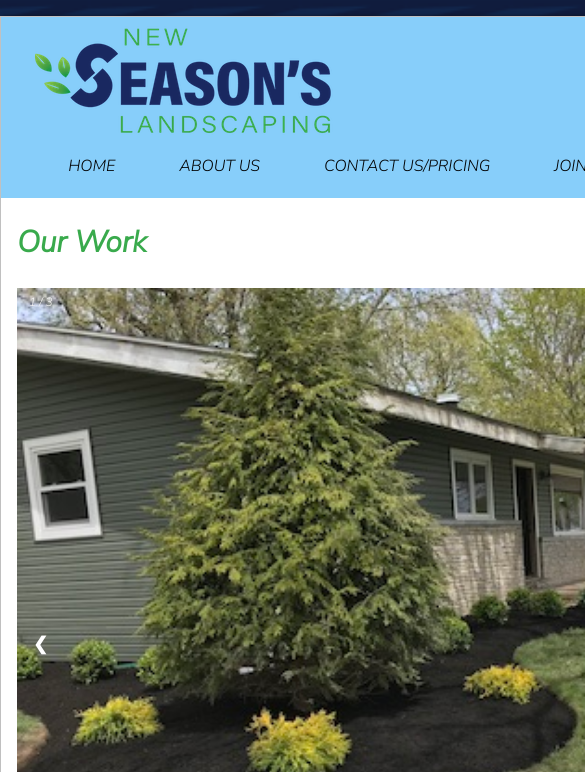
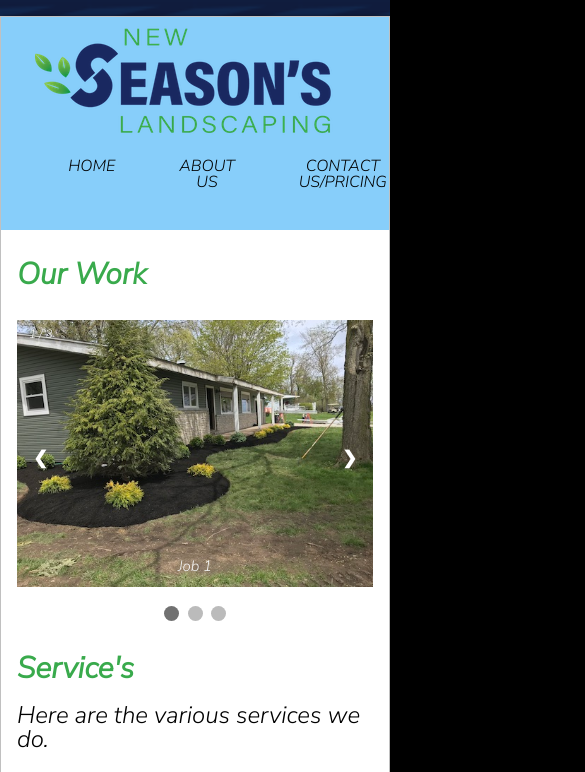
Before and after one commit to fl014/New-Season-Website, a plain HTML site: page index.html in a window 390 px wide. Shown: the top 772 px of the page, 585 px wide, since content can reach past the window. Drawn offline with Linux system fonts and the light colour scheme.

Commit message:
fixed with your help media

```diff
--- a/main-final.css
+++ b/main-final.css
@@ -268,9 +268,13 @@ main {
    background-color: #45a049;
 }
 
-@media screen and (max-width: 400px) {
-	ul {
-		text-align: center;
-		float: none;
-	}
-}
+@media (max-width: 600px) {
+   ul {
+     text-align: center;
+     float: none;
+   }
+
+   .wrapper {
+     width: 100%;
+   }
+ }
```
